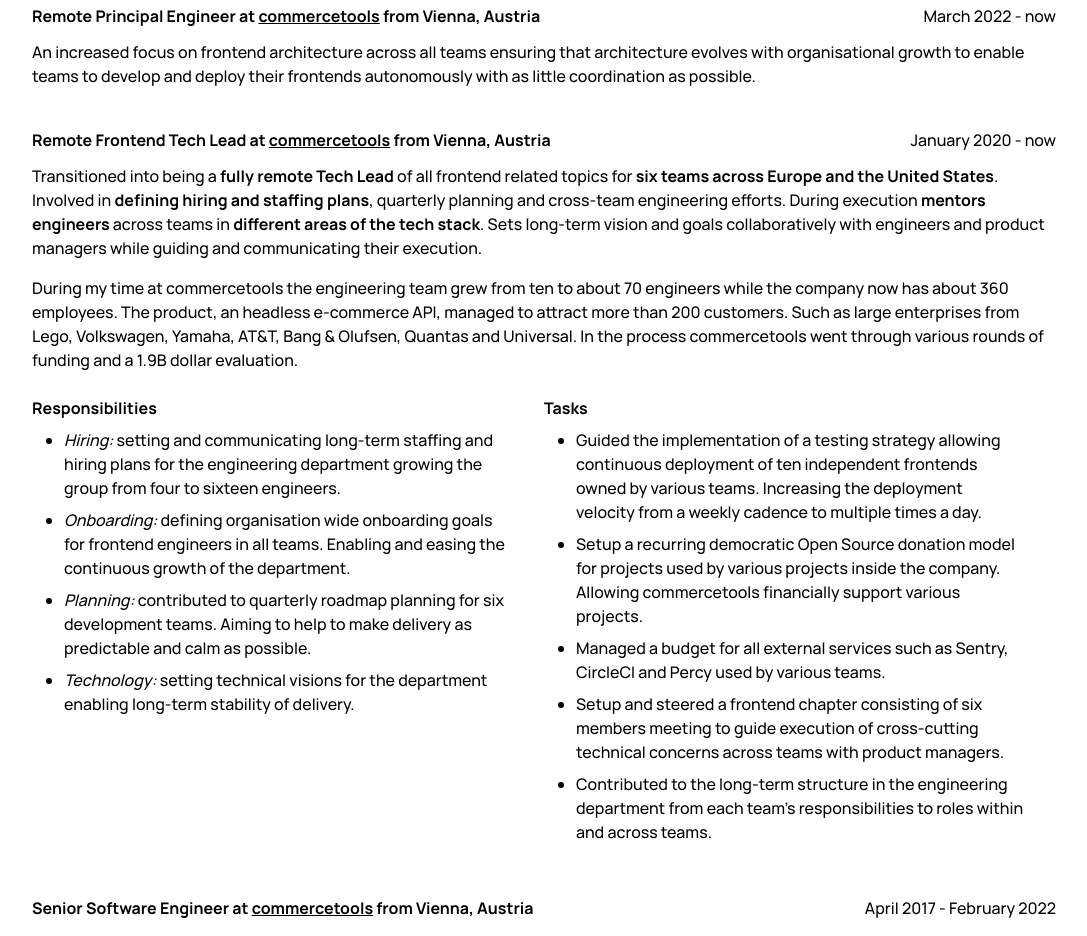
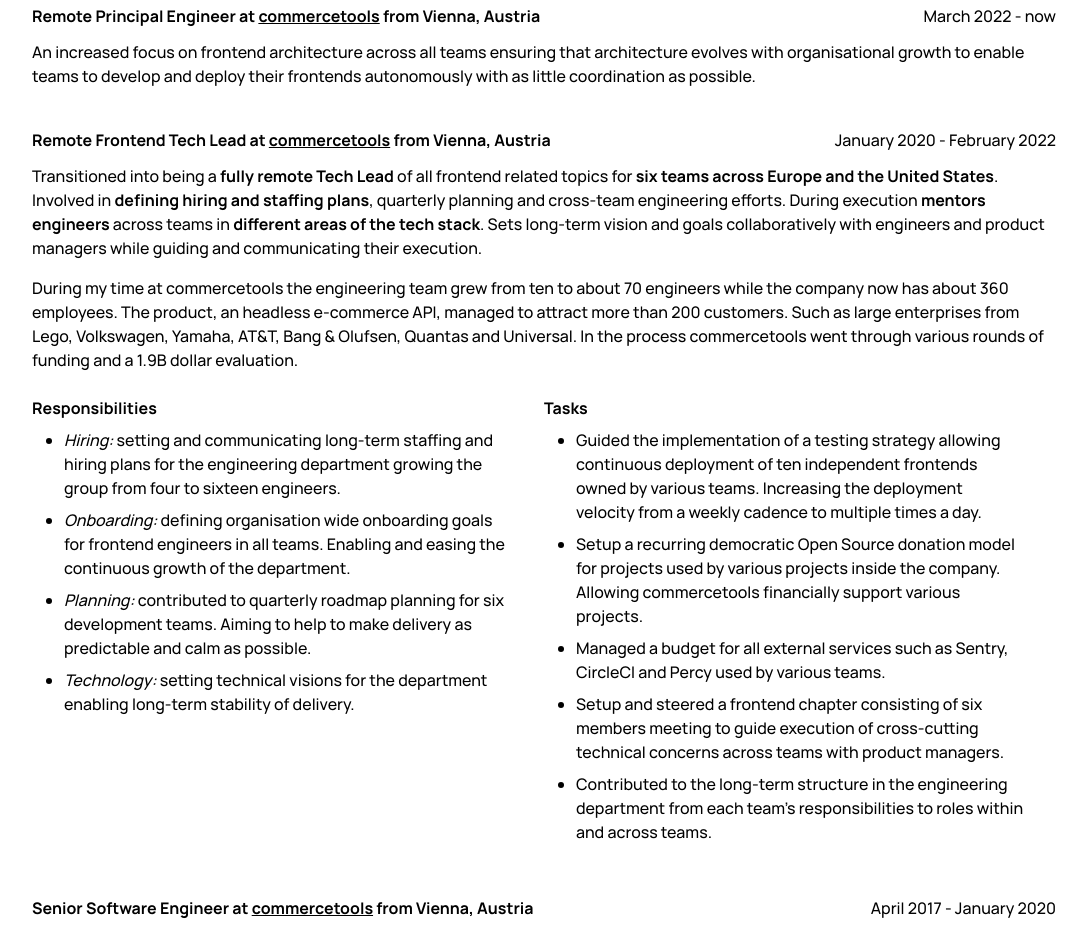
Before and after one commit to tdeekens/tdeekens.name, a Next.js app: page /curriculum-vitae in a window 1280 px wide. Shown: the part 600-1536 px from the top of the page, without its empty margins (96-1183 px from the left). Built offline with nearby package versions, Linux system fonts and the light colour scheme.

Commit message:
fix: the dates

```diff
--- a/pages/curriculum-vitae.tsx
+++ b/pages/curriculum-vitae.tsx
@@ -140,7 +140,7 @@
         <Job.Headline
           role="Remote Frontend Tech Lead at"
           location="from Vienna, Austria"
-          duration="January 2020 - now"
+          duration="January 2020 - February 2022"
           company="commercetools"
           href="https://commercetools.com"
         />
@@ -232,7 +232,7 @@
         <Job.Headline
           role="Senior Software Engineer at"
           location="from Vienna, Austria"
-          duration="April 2017 - February 2022"
+          duration="April 2017 - January 2020"
           company="commercetools"
           href="https://commercetools.com"
         />
```
